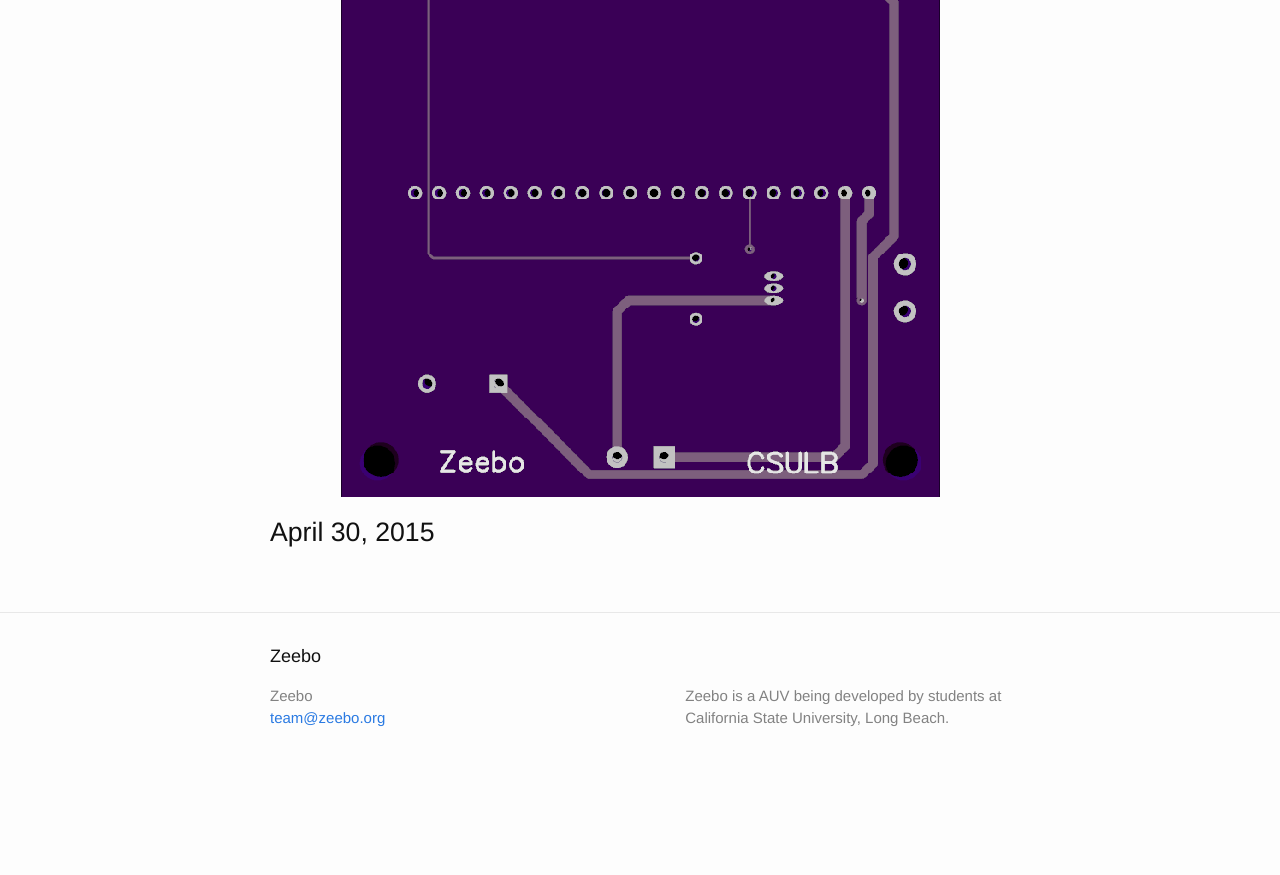
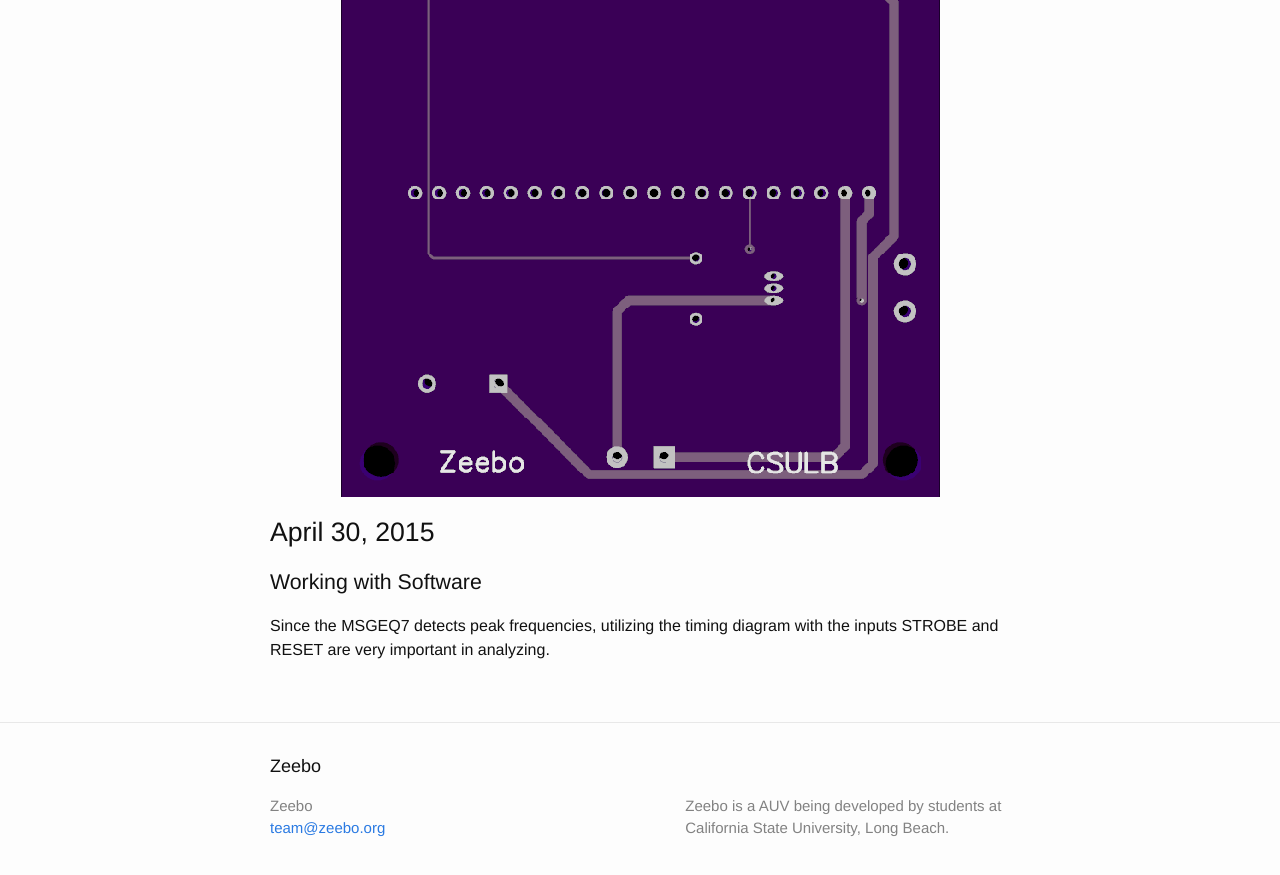
Before and after one commit to vartan/Xeebo, a Jekyll site: the page built from _posts/2015-05-01-weekly-report-13.md, in a window 1280 px wide and 900 px high, scrolled down 3284 px. Shown: the top 875 px of the window. Built offline with Jekyll 4.4.1, drawn with Linux system fonts in a browser that asks for light colours; comment, search, counter and statistics services are not loaded; before the commit the page ends 4074 px from its top, so only the background shows below that.

Commit message:
fixing format 3 and starting software revisions

```diff
--- a/_posts/2015-05-01-weekly-report-13.md
+++ b/_posts/2015-05-01-weekly-report-13.md
@@ -13,6 +13,7 @@ This is my continuing weekly report (#10) of the semester
 
 ###Hardware Revisions
 I've decided to change the capacitor (C4) to AUDIO IN on the MSGEQ7 to from 0.01uF to 0.1uF because SparkFun had an old datasheet from the Mixed Signal Integration back in 2004.  The revised schematic acquired is dated 2011.  This doesn't affect the board because it is just a change in capacitor value.
+
 ###Revised Schematic From Datasheet
 ![MSGEQ7 Revised Datasheet Schematic](/images/am_msgeq7ds.png)
 
@@ -21,11 +22,17 @@ I've made it cleaner on my schematic and pcb layout.  I do expect in the next it
 
 ###Rx PCB Board Rendering - TOP
 ![Rx PCB Board Front Rendering](/images/am_rx_boardfront1.0.png)
+
 ###Rx PCB Board Rendering - BOTTOM
 ![Rx PCB Board Back Rendering](/images/am_rx_boardback1.0.png)
+
 ###Tx PCB Board Rendering - TOP
 ![Tx PCB Board Front Rendering](/images/am_tx_boardfront1.0.png)
+
 ###Tx PCB Board Rendering - BOTTOM
 ![Tx PCB Board Back Rendering](/images/am_tx_boardback1.0.png)
 
 ##April 30, 2015
+
+###Working with Software
+Since the MSGEQ7 detects peak frequencies, utilizing the timing diagram with the inputs STROBE and RESET are very important in analyzing.
```
